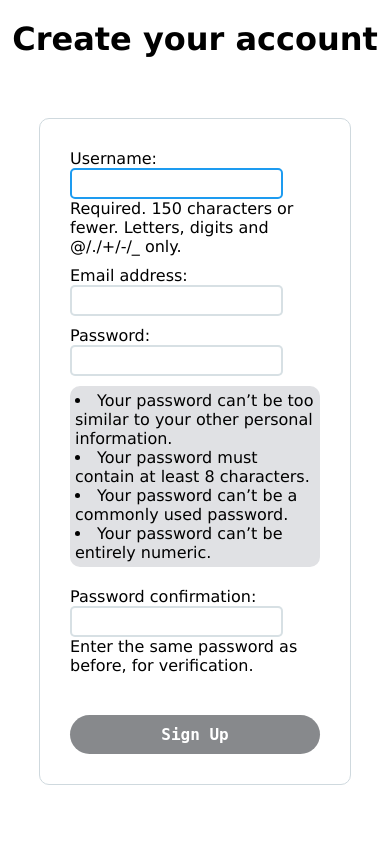
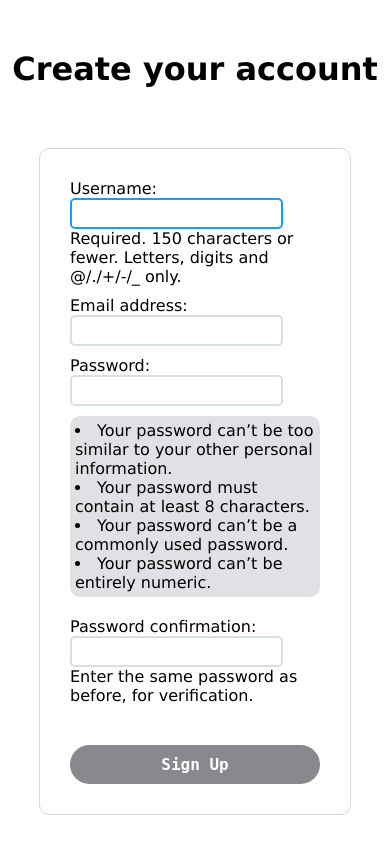
Before and after one commit to NickKipshidze/tweetle, a Django app: page /signup in a window 390 px wide. Before the commit the page ends 785 px from the top, so only its background shows below. Run offline with Django 4.2, Linux system fonts and the light colour scheme.

Commit message:
Fix mobile view

```diff
--- a/templates/signup.html
+++ b/templates/signup.html
@@ -8,8 +8,15 @@
         <title>Tweetle</title>
         <link rel="icon" href="{% static 'favicon.png' %}">
         <link rel="stylesheet" href="{% static 'css/style.css' %}">
+        <style>
+            body { height: 100vh; }
+
+            @media only screen and (max-width: 500px) {
+                body { margin-top: 50px; height: auto; }
+            }
+        </style>
     </head>
-    <body class="flex-center" style="height: 100vh; gap: 20px;">
+    <body class="flex-center" style="gap: 20px;">
         <h1>Create your account</h1>
         <form method="post" style="margin: 40px;">
             {% csrf_token %}
```
